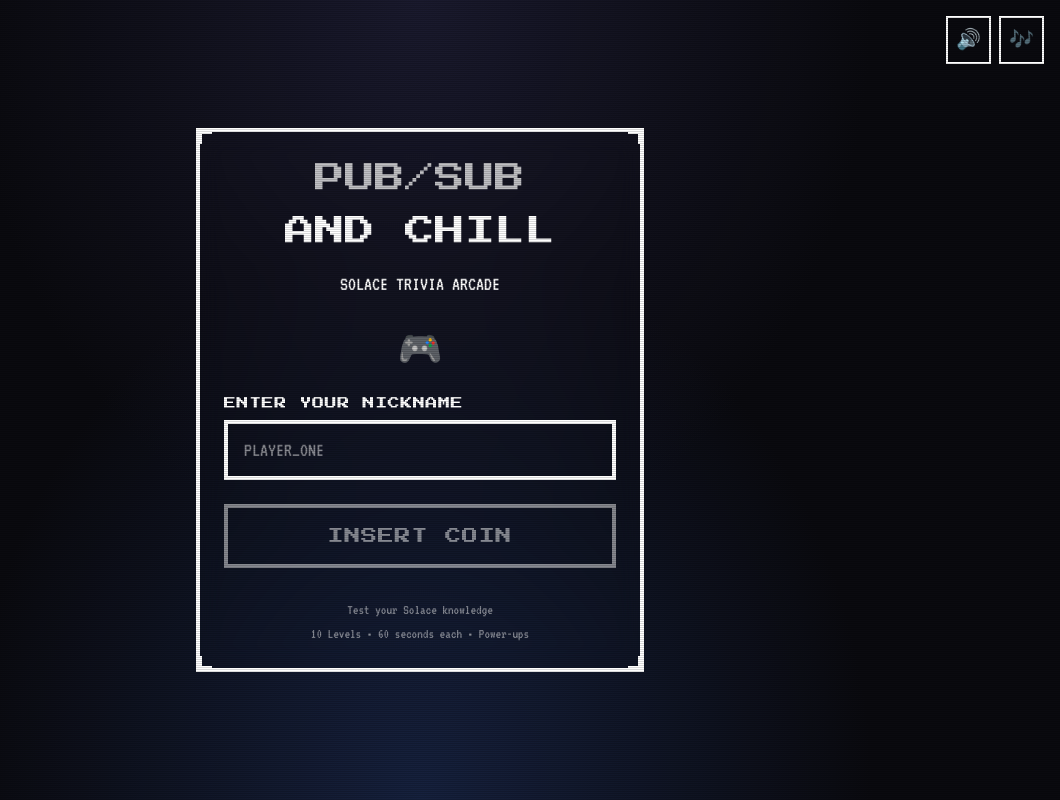
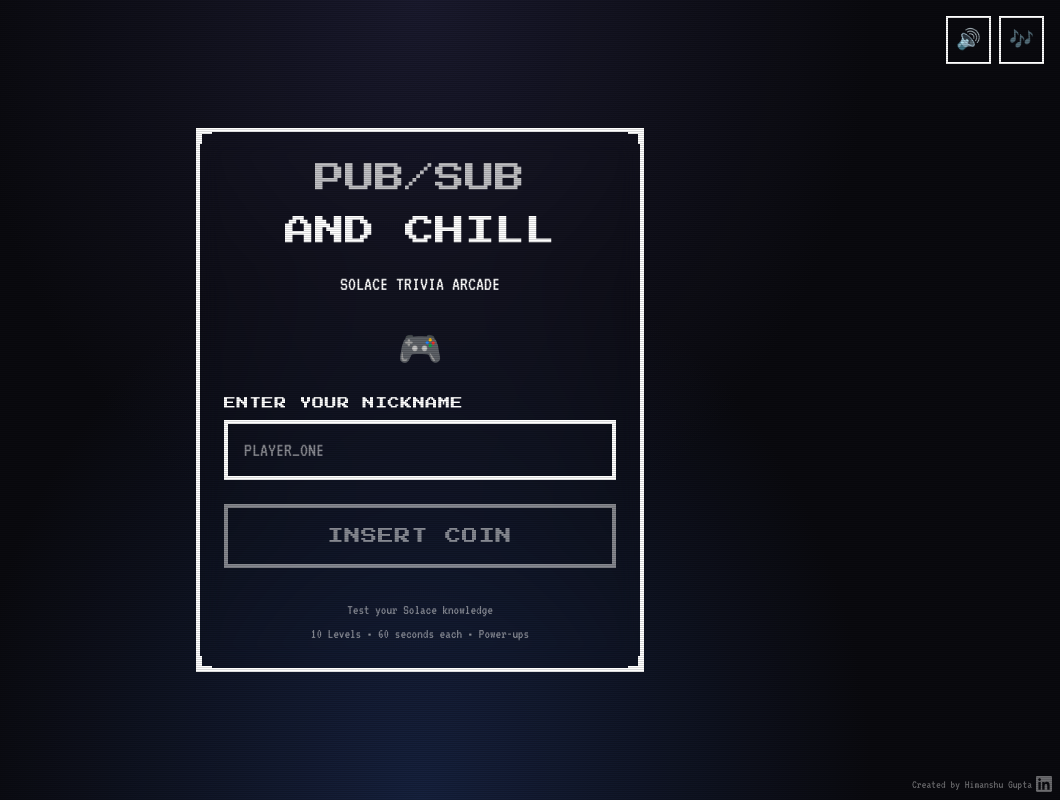
Before and after one commit to himoacs/pub-sub-and-chill, a React (Vite) app: page / in a window 1280 px wide. Shown: the whole page, without its empty margins (220-1280 px from the left). Built offline with nearby package versions, Linux system fonts and the light colour scheme; the HTML template or start-up script is replaced by a standard one.

Commit message:
feat: Add creator credit with LinkedIn link

```diff
--- a/src/App.tsx
+++ b/src/App.tsx
@@ -125,6 +125,19 @@
           <span className="text-xl">{state.musicEnabled ? '🎵' : '🎶'}</span>
         </button>
       </div>
+
+      {/* Creator credit */}
+      <a
+        href="https://www.linkedin.com/in/guptahim/"
+        target="_blank"
+        rel="noopener noreferrer"
+        className="fixed bottom-2 right-2 z-50 flex items-center gap-1 text-white/40 hover:text-white/70 transition-colors font-arcade text-[10px] md:text-xs"
+      >
+        <span>Created by Himanshu Gupta</span>
+        <svg className="w-3 h-3 md:w-4 md:h-4" fill="currentColor" viewBox="0 0 24 24">
+          <path d="M20.447 20.452h-3.554v-5.569c0-1.328-.027-3.037-1.852-3.037-1.853 0-2.136 1.445-2.136 2.939v5.667H9.351V9h3.414v1.561h.046c.477-.9 1.637-1.85 3.37-1.85 3.601 0 4.267 2.37 4.267 5.455v6.286zM5.337 7.433c-1.144 0-2.063-.926-2.063-2.065 0-1.138.92-2.063 2.063-2.063 1.14 0 2.064.925 2.064 2.063 0 1.139-.925 2.065-2.064 2.065zm1.782 13.019H3.555V9h3.564v11.452zM22.225 0H1.771C.792 0 0 .774 0 1.729v20.542C0 23.227.792 24 1.771 24h20.451C23.2 24 24 23.227 24 22.271V1.729C24 .774 23.2 0 22.222 0h.003z"/>
+        </svg>
+      </a>
 
       <AnimatePresence mode="wait">
         {/* Entry screen */}
```
